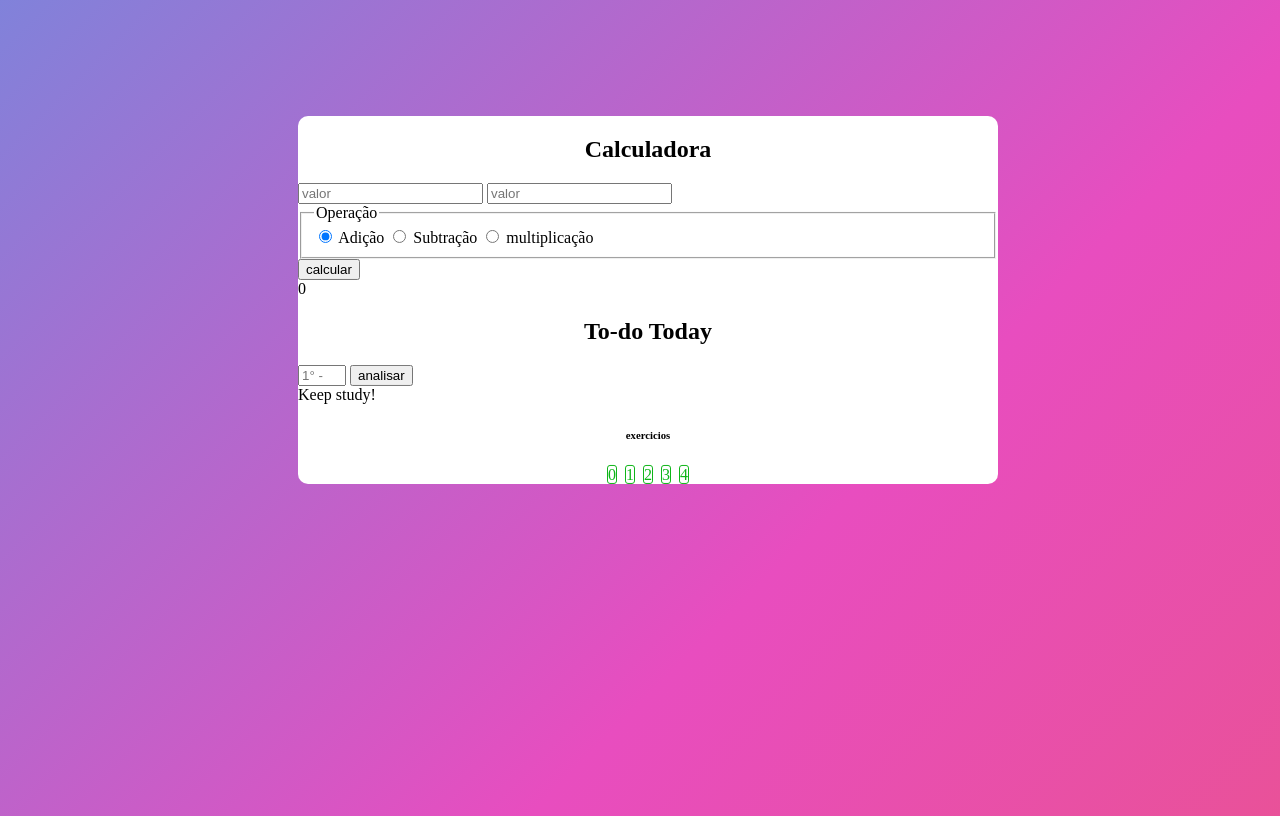
After one commit to luisiasd/Exercicios_Php, a PHP site: page /aula4.php in a window 1280 px wide. The commit adds this page. Run offline with PHP 8.4, Linux system fonts and the light colour scheme; some libraries are stand-ins or nearby versions.

Commit message:
Add files via upload

```diff
--- /dev/null
+++ b/aula4.php
@@ -0,0 +1,83 @@
+<!DOCTYPE html>
+<html lang="pt">
+<head>
+				<meta charset="utf-8">
+				<title>Título da página</title>
+				<link rel="stylesheet" type="text/css" href="estilo.css" media="screen">
+				<script src="http://ajax.googleapis.com/ajax/libs/jquery/1.10.1/jquery.min.js"></script>
+</head>
+<body>
+				<section>
+								<div class="container">
+												<form method="POST" action="aula4.php">
+																<h1>Calculadora</h1>
+																<input type="text" name="numero" placeholder="valor">
+																<input type="text" name="numero1" placeholder="valor">
+																<fieldset><legend>Operação</legend>
+																				<input type="radio" name="operacao" value="1" id="adicao" checked>
+																				<label for="adicao">Adição</label>
+																				<input type="radio" name="operacao" value="2" id="subtracao">
+																				<label type="subtracao">Subtração</label>
+																				<input type="radio" name="operacao" value="3" id="multiplicacao">
+																				<label type="multiplicacao">multiplicação</label>
+																</fieldset>
+																<input type="submit" class="botao" value="calcular">
+												</form>
+
+												<?php
+												$num = isset($_POST["numero"]) ? $_POST["numero"]:0;
+												$num1 = isset($_POST["numero1"]) ? $_POST["numero1"]:0;
+												$res = isset($_POST["operacao"]) ? $_POST["operacao"]:1;
+
+												switch ($res){
+																case 1:/* Adição */
+																				$r = $num + $num1;
+																				break;
+																case 2:/* Subtração */
+																				$r = $num - $num1;
+																				break;
+																case 3:/* Multiplicação */
+																				$r = $num * $num1;
+												}
+												echo "$r";
+												?>
+
+												<h1>To-do Today</h1>
+												<form method="POST" action="aula4.php">
+																<input type="number" name="diaSemana" placeholder="1° - 7°" min="1" max="7" required="">
+
+																<input type="submit" value="analisar">
+												</form>
+												<?php
+																$d = isset($_POST["diaSemana"]) ? $_POST["diaSemana"]:1;
+
+																switch ($d){
+																				case 2:
+																				case 3:
+																				case 4:
+																				case 5:
+																				case 6:
+																								echo "Sit on the chair end go study!";
+																								break;
+																				case 7:
+																				case 1:
+																								echo "Keep study!";
+																								break;
+																				default:
+																								echo "Error 404!";
+
+																}
+												?>
+
+								<div class="rodape">
+												<h6>exercicios</h6>
+												<a href="index.php">0</a>
+												<a href="aula1.php">1</a>
+												<a href="aula2.php">2</a>
+												<a href="aula3.html">3</a>
+												<a href="aula4.html">4</a>
+								</div>
+								</div>
+				</section>
+</body>
+</html>
```
Also changed, not shown: aula1.php (+8 -7 lines), aula2.php (+8 -7 lines), aula3.html (+9 -7 lines), aula3.php (+7 -7 lines), aula4.html (added, +46 -0 lines), form.php (+6 -3 lines), index.php (+6 -5 lines), estilo.css (line endings or trailing spaces).
